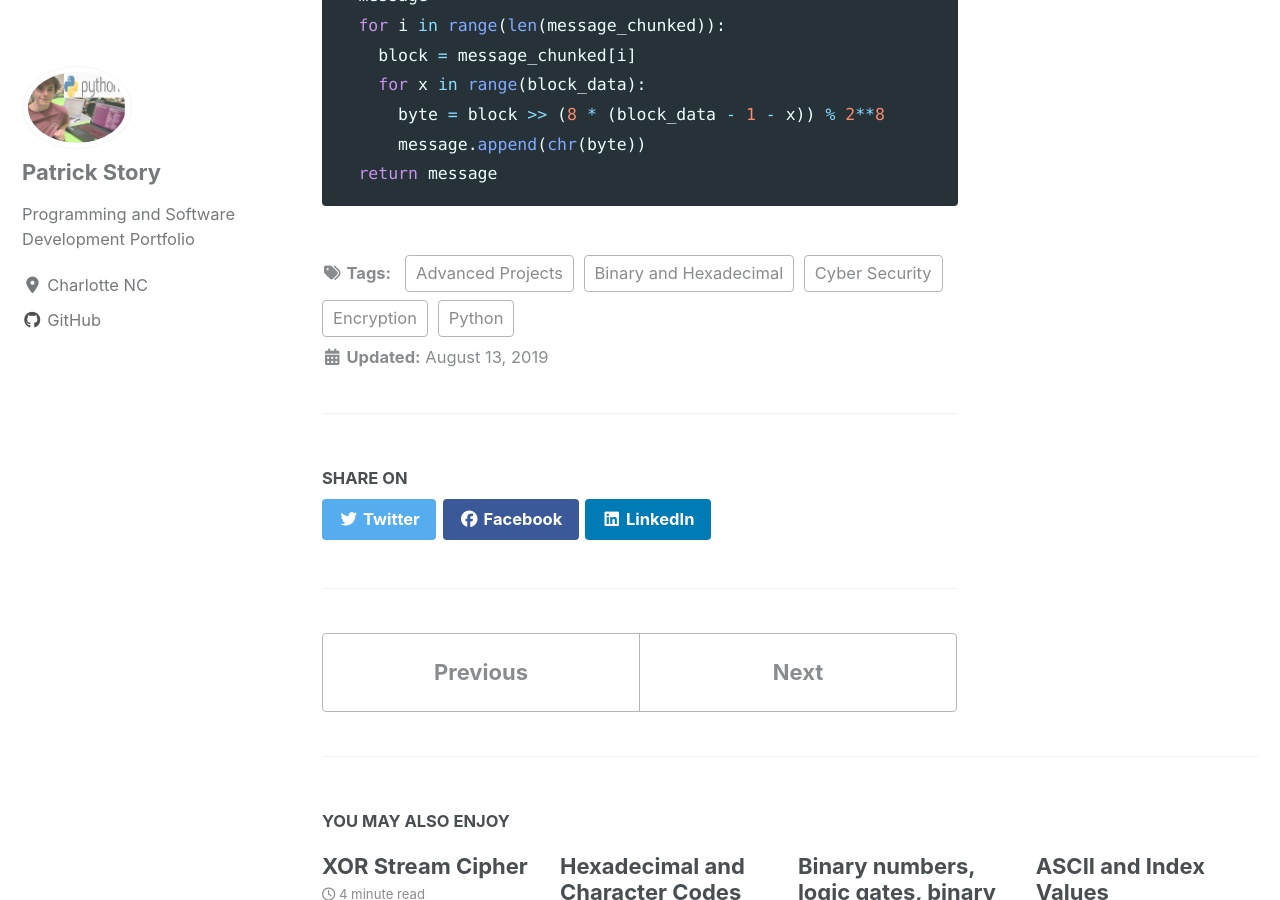
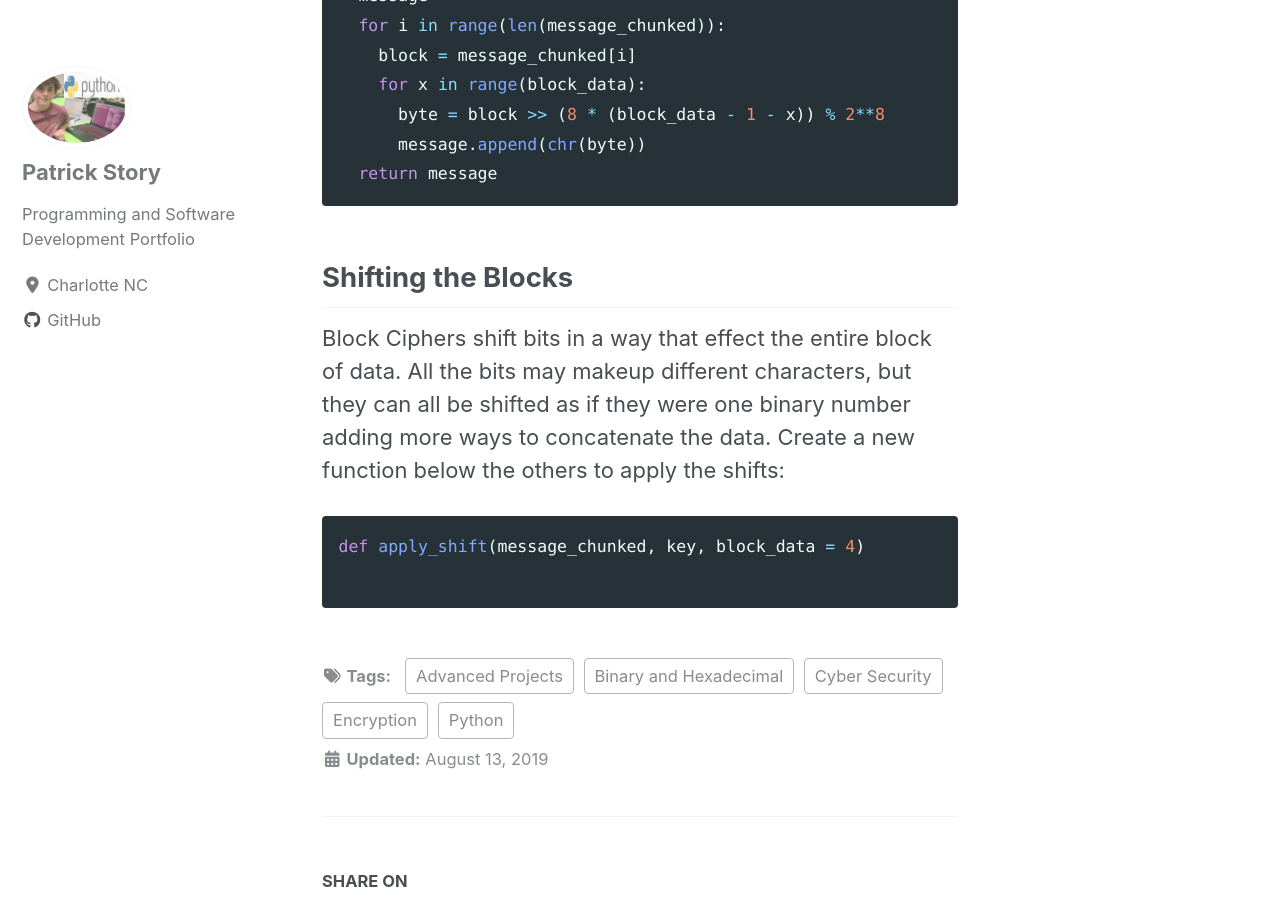
Before and after one commit to Patchyst/Patchyst.github.io, a Jekyll site: the page built from _posts/2019-08-13-BlockCipher.md, in a window 1280 px wide and 900 px high, scrolled down 6144 px. Built offline with Jekyll 4.4.1, drawn with Linux system fonts in a browser that asks for light colours; cached includes are drawn as plain includes; nearby versions of some CDN libraries.

Commit message:
updating Block Cipher Project

````diff
--- a/_posts/2019-08-13-BlockCipher.md
+++ b/_posts/2019-08-13-BlockCipher.md
@@ -146,3 +146,9 @@ def string_message(message_chunked, block_data = 4):
       message.append(chr(byte))
   return message
 ```
+## Shifting the Blocks
+Block Ciphers shift bits in a way that effect the entire block of data. All the bits may makeup different characters, but they can all be shifted as if they were one binary number adding more ways to concatenate the data. Create a new function below the others to apply the shifts:
+```python
+def apply_shift(message_chunked, key, block_data = 4)
+
+```
````
